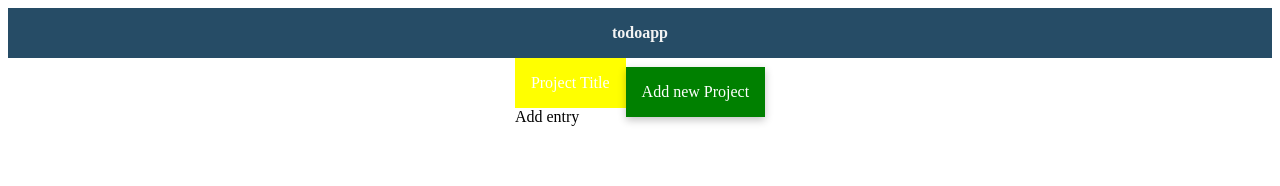
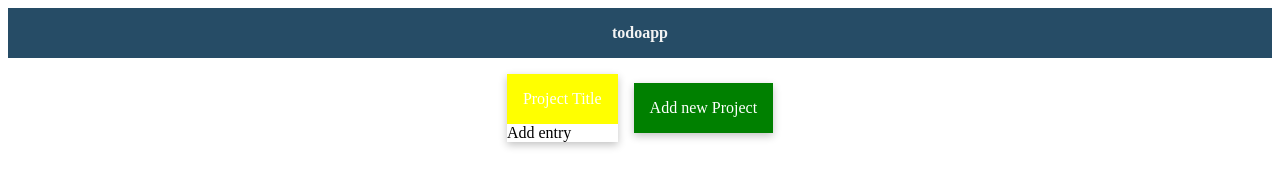
Before and after one commit to srivatsantalkad/todo-list, a website built with webpack: page dist/index.html in a window 1280 px wide. Built offline with nearby package versions, Linux system fonts and the light colour scheme.

Commit message:
Edit css

```diff
--- a/src/create-project.js
+++ b/src/create-project.js
@@ -12,7 +12,7 @@ export default function createProject() {
 
 
     const projectContainer = document.createElement('div');
-    projectContainer.classList.add('.project-container-style');
+    projectContainer.classList.add('project-container-style');
 
     projectContainer.appendChild(projectTitle);
     projectContainer.appendChild(toDoContainer);
--- a/src/style.css
+++ b/src/style.css
@@ -10,10 +10,12 @@ nav {
 }
 
 #content {
+    margin: 1em;
     display: flex;
     justify-content: center;
     align-items: center;
     flex-wrap: wrap;
+    gap: 1em;
 }
 
 .project-container-style {
```
Also changed, not shown: dist/main.js.
